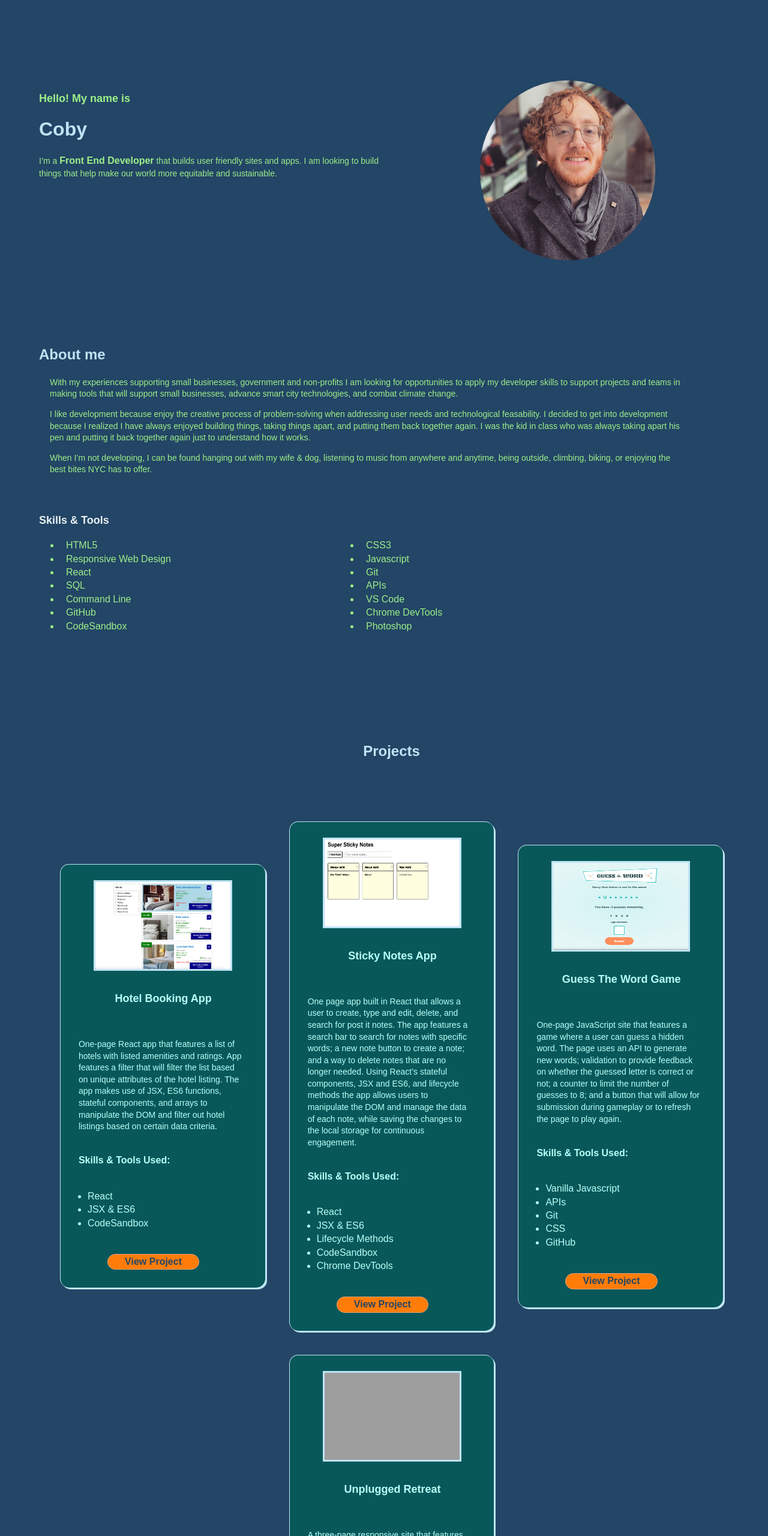
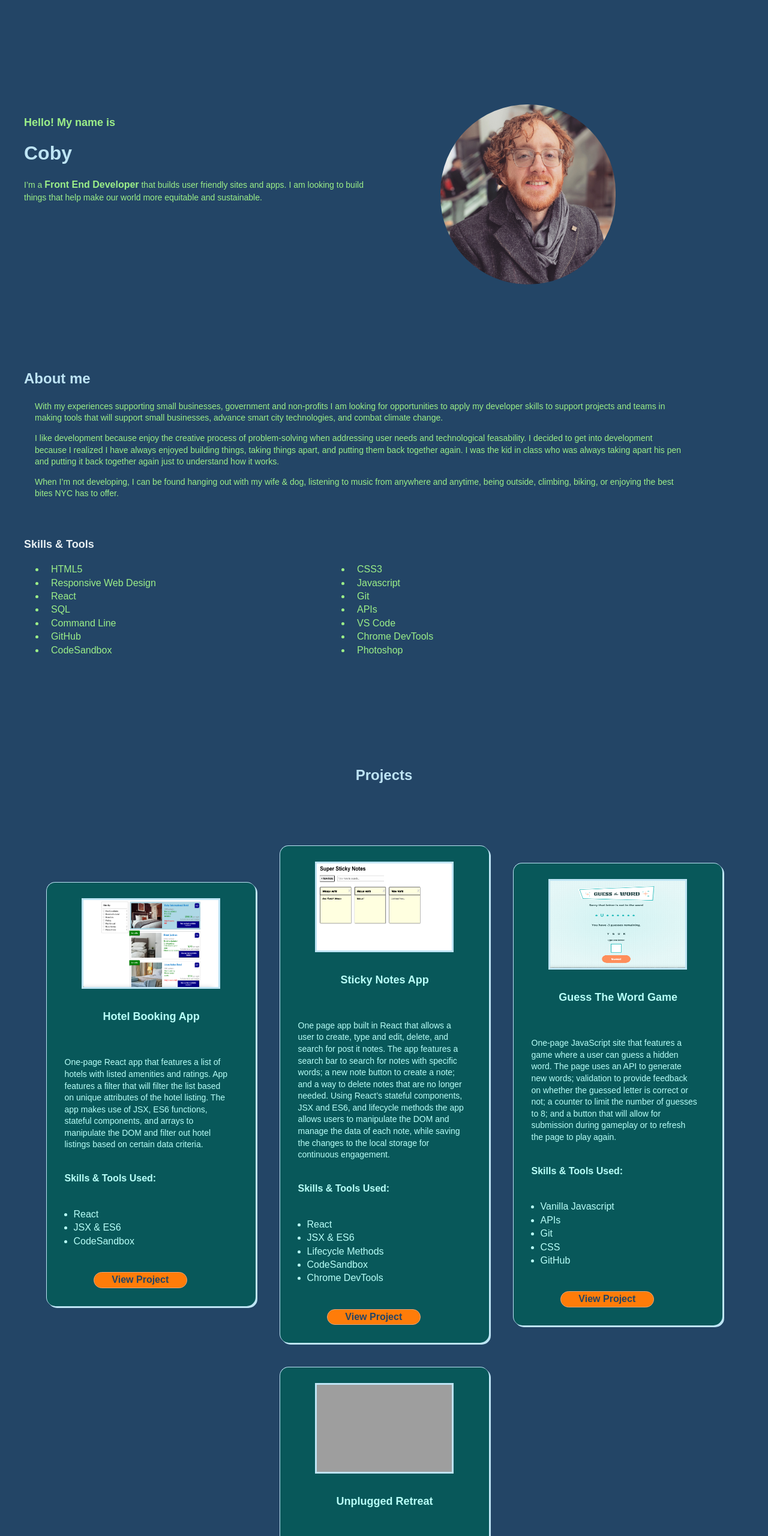
Before and after one commit to CobyKalter/portfolio-site, a plain HTML site: page index.html in a window 1280 px wide. Shown: the part 100-2660 px from the top of the page at 60% size. Drawn offline with Linux system fonts and the light colour scheme; grey boxes are pictures that could not be loaded; a web font is replaced by a local one.

Commit message:
Added Media Query for 1040px + stylings

```diff
--- a/css/main.css
+++ b/css/main.css
@@ -660,14 +660,75 @@ footer p {
 @media only screen and (min-width: 1024px) {
 
 
+/* Header */
+
+header {
+  justify-content: center;
+}
+
+.title {
+  flex-basis: 60%;
+}
+
+header nav {
+  flex-basis: 65%;
+}
+
 /* Main */
 
 main {
-  margin: 0 40px 0 40px;
+  margin: 25px 35px 0 40px;
+}
+
+.main-content {
+  margin: 0;
+}
+
+.hero-section {
+  padding: 40px 0 80px 0;
+}
+
+#hero-image {
+  flex-basis: 40%;
+}
+
+/* About */
+
+.about-section {
+  margin: 20px 0 80px 0;
+}
+.about-text {
+  margin-bottom: 40px;
+}
+
+/* Project */
+
+.projects-section {
+  margin: 10px 0 80px 0;
+}
+
+.project-cards-wrapper {
+  justify-content: center;
+}
+
+.project-card {
+  flex-basis: 30%;
+  margin: 15px;
+}
+
+/* Contact */
+
+#contact {
+  margin: 40px 0 80px 0;
+}
+
+/* Footer */
+
+footer {
+  margin: 20px 0 30px 0;
 }
 
 }
-
 
 /* Desktop Styles */
 @media only screen and (min-width: 1200px) {
```
